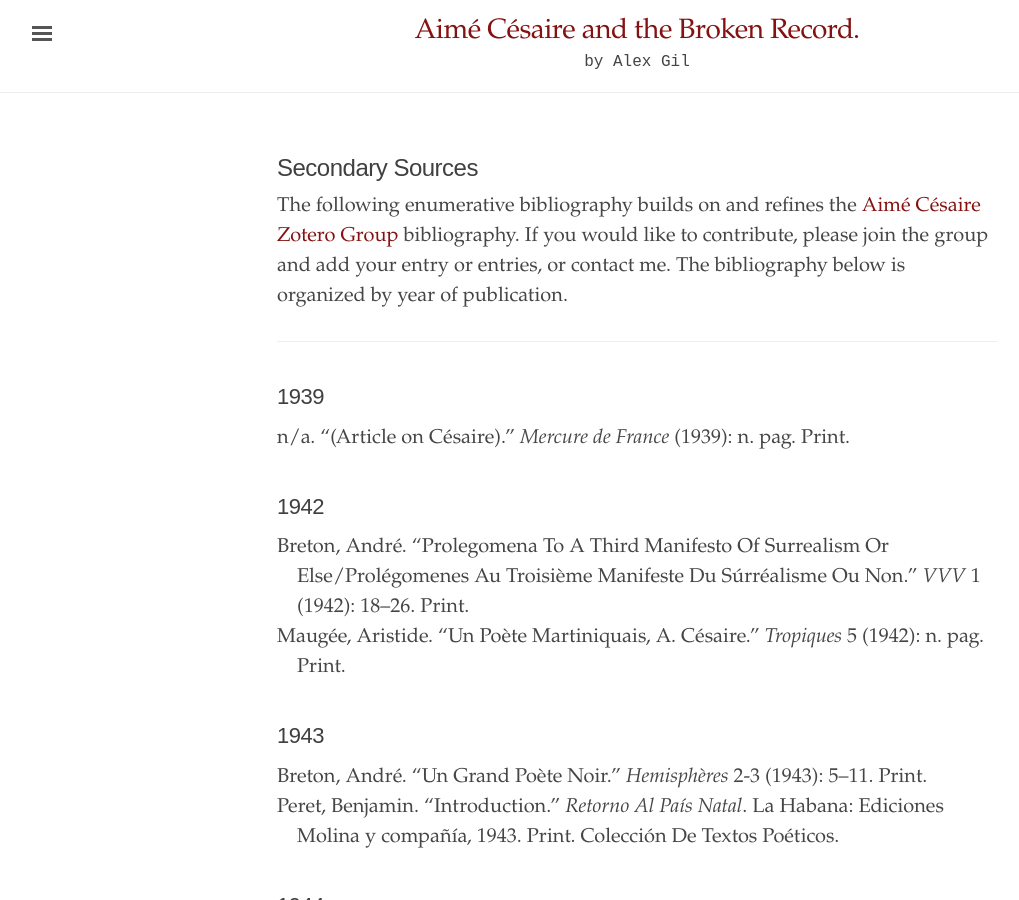
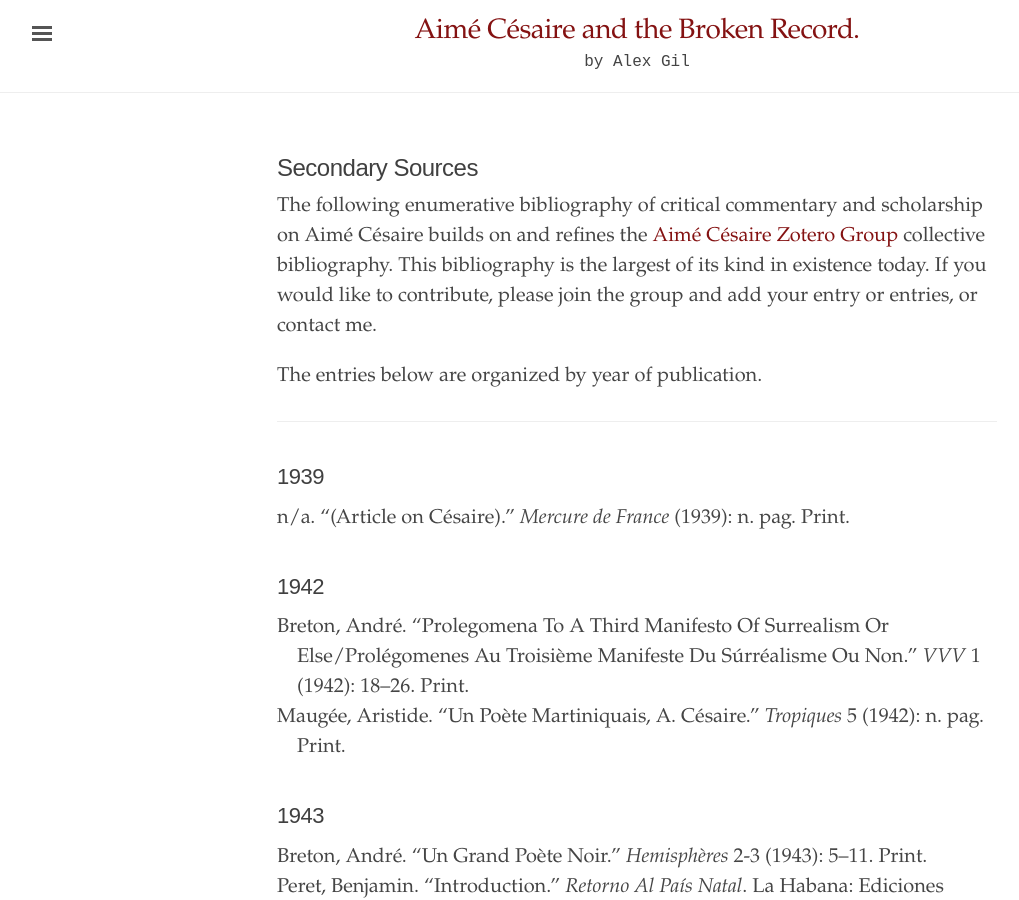
Before and after one commit to elotroalex/record, a Jekyll site: the page built from secondary-sources.md, in a window 1280 px wide and 900 px high. Shown: the whole window, without its empty margins (3-1022 px from the left). Built offline with Jekyll 4.4.1, drawn with Linux system fonts in a browser that asks for light colours.

Commit message:
small tweak to intro to secondary sources

```diff
--- a/secondary-sources.md
+++ b/secondary-sources.md
@@ -3,7 +3,9 @@ layout: page
 title: Secondary Sources
 ---
 
-The following enumerative bibliography builds on and refines the [Aimé Césaire Zotero Group](https://www.zotero.org/groups/232193/aime_cesaire?) bibliography. If you would like to contribute, please join the group and add your entry or entries, or contact me. The bibliography below is organized by year of publication.
+The following enumerative bibliography of critical commentary and scholarship on Aimé Césaire builds on and refines the [Aimé Césaire Zotero Group](https://www.zotero.org/groups/232193/aime_cesaire?) collective bibliography. This bibliography is the largest of its kind in existence today. If you would like to contribute, please join the group and add your entry or entries, or contact me.
+
+The entries below are organized by year of publication.
 
 
 ---
```
